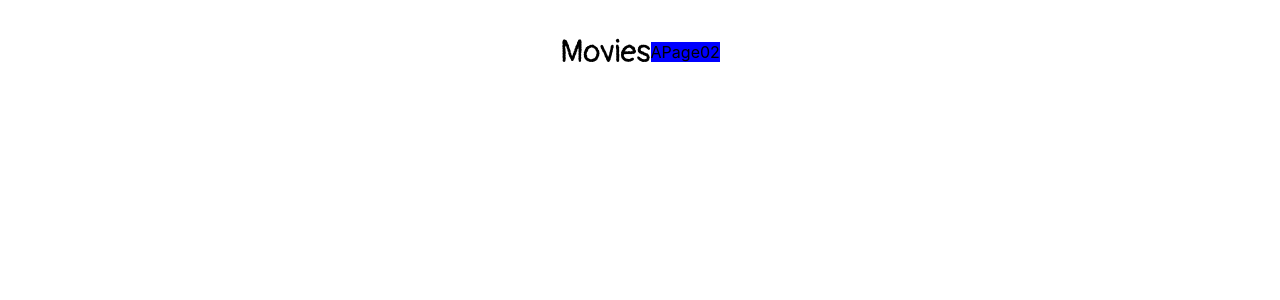
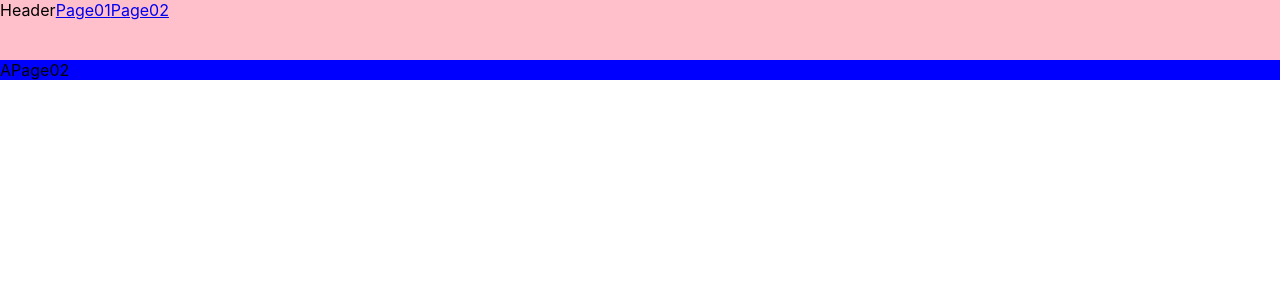
Before and after one commit to alancurtis5000/movies-frontend-01, a React (Create React App) app: page /page2 in a window 1280 px wide. Shown: the top 300 px of the page. Built offline with nearby package versions, Linux system fonts and the light colour scheme; a web font is replaced by a local one.

Commit message:
added header comp

```diff
--- a/src/App.js
+++ b/src/App.js
@@ -5,7 +5,6 @@ import AppRouter from './AppRouter';
 function App() {
   return (
     <div className="App">
-      <p>Movies</p>
       <AppRouter />
     </div>
   );
--- a/src/App.scss
+++ b/src/App.scss
@@ -1,8 +1,3 @@
 
 .App {
-  @extend .flex-center;
-  p {
-    font-family: $ff-primary;
-    font-size: $fs-1;
-  }
 }
--- a/src/AppRouter.js
+++ b/src/AppRouter.js
@@ -1,5 +1,7 @@
 import React from 'react';
 import { BrowserRouter , Route, Switch } from 'react-router-dom';
+
+import Header from './components/Header/Header';
 
 import APage01 from './pages/APage01/APage01';
 import APage02 from './pages/APage02/APage02';
@@ -7,6 +9,7 @@ import APage02 from './pages/APage02/APage02';
 const AppRouter = () =>{
   return(
     <BrowserRouter>
+      <Header />
       <Switch>
         <Route exact path="/" component={APage01}/>
         <Route path="/page2" component={APage02}/>
--- /dev/null
+++ b/src/components/Header/Header.js
@@ -0,0 +1,15 @@
+import React from 'react';
+import { Link } from 'react-router-dom';
+
+const Header = () => {
+
+  return(
+    <div className="Header">
+      Header
+      <Link to="/">Page01</Link>
+      <Link to="/page2">Page02</Link>
+    </div>
+  )
+}
+
+export default Header;
--- /dev/null
+++ b/src/components/Header/_Header.scss
@@ -0,0 +1,5 @@
+.Header {
+  background-color: pink;
+  width: 100%;
+  height: 60px;
+}
--- a/src/styles/main.scss
+++ b/src/styles/main.scss
@@ -5,7 +5,7 @@
 @import '../App.scss';
 
 // components imports
-
+@import '../components/Header/Header';
 
 // pages imports
 @import '../pages/APage01/APage01';
```
